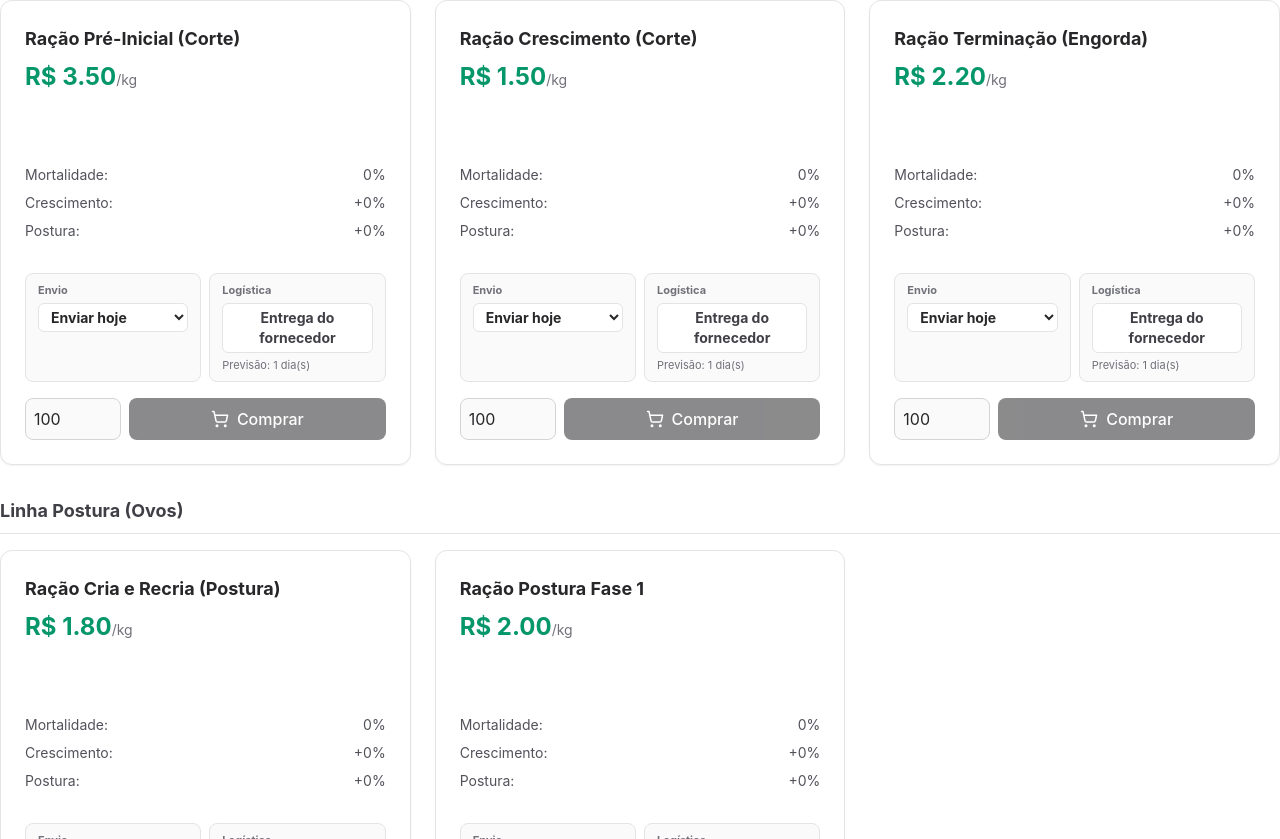
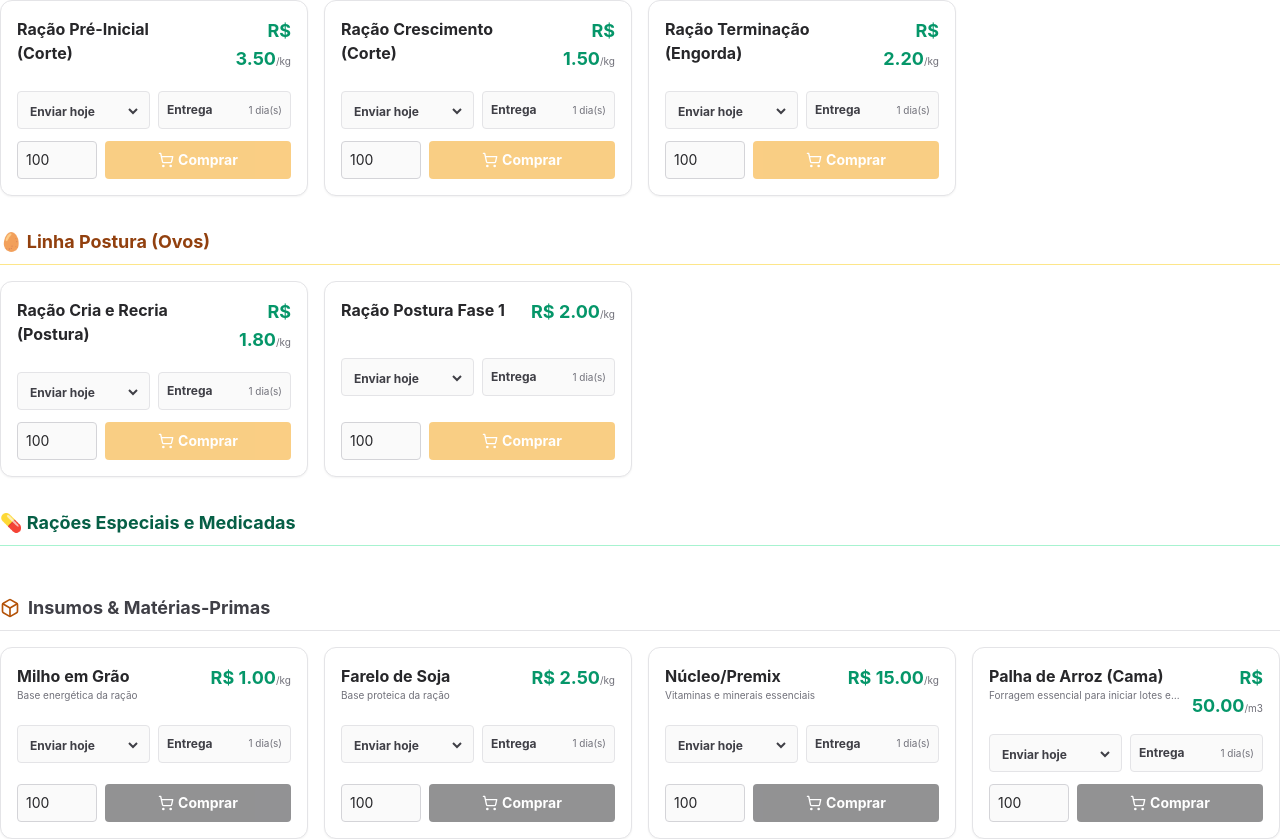
Before and after one commit to LucasAraldi-Dev/PoultrySimulator, a React (Vite) app: page /mercado in a window 1280 px wide. Shown: the part 761-1600 px from the top of the page. Built offline with nearby package versions, Linux system fonts and the light colour scheme.

Commit message:
fix: layout and UI improvements for facilities and market

```diff
--- a/src/components/BuyBarnModal.tsx
+++ b/src/components/BuyBarnModal.tsx
@@ -1,6 +1,6 @@
 import React, { useState, useEffect } from 'react';
 import { Modal } from './Modal';
-import { BARN_MODELS, EQUIPMENTS, VACCINES_AVAILABLE, CHICK_COST, LAYER_COST } from '../store/constants';
+import { BARN_MODELS, EQUIPMENTS, VACCINES_AVAILABLE, CHICK_COST, LAYER_LINEAGES } from '../store/constants';
 import { useGameStore } from '../store/useGameStore';
 import { Barn, Batch } from '../store/types';
 import { DollarSign, CheckCircle2, ChevronRight, Check } from 'lucide-react';
@@ -17,6 +17,7 @@ export function BuyBarnModal({ isOpen, onClose, modelId }: BuyBarnModalProps) {
   const [selectedEquipments, setSelectedEquipments] = useState<string[]>([]);
   const [animalCount, setAnimalCount] = useState<number>(0);
   const [selectedVaccines, setSelectedVaccines] = useState<string[]>([]);
+  const [selectedLineage, setSelectedLineage] = useState<string>('hisex_brown');
 
   useEffect(() => {
     if (isOpen && modelId) {
@@ -25,15 +26,21 @@ export function BuyBarnModal({ isOpen, onClose, modelId }: BuyBarnModalProps) {
       const model = BARN_MODELS[modelId];
       setAnimalCount(model?.baseCapacity || 0);
       setSelectedVaccines([]);
+      setSelectedLineage('hisex_brown');
     }
   }, [isOpen, modelId]);
 
   if (!modelId || !isOpen) return null;
 
   const model = BARN_MODELS[modelId];
-  const isPostura = model.id.includes('postura');
+  const isPostura = model.type ? model.type === 'POSTURA' : model.id.includes('postura');
 
   // Cálculos Step 1
+  const availableEquipments = Object.values(EQUIPMENTS).filter(eq => {
+    // Se quiser diferenciar equipamentos, podemos fazer isso aqui no futuro
+    return true;
+  });
+
   const equipmentCost = selectedEquipments.reduce((acc, eqId) => acc + (EQUIPMENTS[eqId]?.cost || 0), 0);
   const totalBarnCost = model.baseCost + equipmentCost;
 
@@ -42,7 +49,7 @@ export function BuyBarnModal({ isOpen, onClose, modelId }: BuyBarnModalProps) {
   const maxCapacity = model.baseCapacity + capacityBonus;
 
   // Cálculos Step 2
-  const baseAnimalCost = isPostura ? LAYER_COST : CHICK_COST;
+  const baseAnimalCost = isPostura ? LAYER_LINEAGES[selectedLineage].costPerBird : CHICK_COST;
   const animalCost = animalCount * baseAnimalCost;
   const vaccinesCost = selectedVaccines.reduce((acc, vacId) => acc + (VACCINES_AVAILABLE[vacId]?.costPerBird || 0), 0) * animalCount;
   const totalBatchCost = animalCost + vaccinesCost;
@@ -70,9 +77,10 @@ export function BuyBarnModal({ isOpen, onClose, modelId }: BuyBarnModalProps) {
         totalFeedConsumed: 0,
         mortalityCount: 0,
         activeDisease: null,
-        vaccineProtectionDays: selectedVaccines.length > 0 ? 30 : 0, // Simplificação
+        vaccineProtectionDays: selectedVaccines.length > 0 ? 30 : 0,
         hygieneLevel: 100,
         vaccines: selectedVaccines,
+        lineage: isPostura ? selectedLineage : undefined,
       };
     }
 
@@ -117,7 +125,7 @@ export function BuyBarnModal({ isOpen, onClose, modelId }: BuyBarnModalProps) {
           <p className="text-sm text-zinc-600">Etapa 1: Personalize seu galpão com equipamentos opcionais.</p>
 
           <div className="max-h-[300px] overflow-y-auto space-y-2 pr-2">
-            {Object.values(EQUIPMENTS).map(eq => {
+            {availableEquipments.map(eq => {
               const isSelected = selectedEquipments.includes(eq.id);
               return (
                 <div
@@ -158,6 +166,27 @@ export function BuyBarnModal({ isOpen, onClose, modelId }: BuyBarnModalProps) {
           <p className="text-sm text-zinc-600">Etapa 2: Defina o alojamento inicial do lote e vacinação.</p>
 
           <div className="bg-zinc-50 p-4 rounded-lg border border-zinc-200 space-y-4">
+            {isPostura && (
+              <div>
+                <label className="text-xs font-bold text-zinc-500 mb-2 block">Linhagem de Postura</label>
+                <div className="space-y-2">
+                  {Object.values(LAYER_LINEAGES).map(lineage => (
+                    <div
+                      key={lineage.id}
+                      onClick={() => setSelectedLineage(lineage.id)}
+                      className={`p-2 border rounded-lg cursor-pointer transition-colors ${selectedLineage === lineage.id ? 'border-blue-500 bg-blue-50' : 'border-zinc-200 bg-white'}`}
+                    >
+                      <div className="flex justify-between items-center">
+                        <span className="font-bold text-sm text-zinc-800">{lineage.name}</span>
+                        <span className="text-sm text-emerald-600 font-bold">R$ {lineage.costPerBird.toFixed(2)} / ave</span>
+                      </div>
+                      <p className="text-xs text-zinc-500 mt-1">{lineage.description}</p>
+                    </div>
+                  ))}
+                </div>
+              </div>
+            )}
+
             <div>
               <label className="text-xs font-bold text-zinc-500 mb-1 block">
                 Quantidade de Aves (Max: {maxCapacity})
@@ -186,7 +215,7 @@ export function BuyBarnModal({ isOpen, onClose, modelId }: BuyBarnModalProps) {
 
           <div>
             <h4 className="font-bold text-sm text-zinc-800 mb-2">Vacinas Opcionais</h4>
-            <div className="space-y-2">
+            <div className="space-y-2 max-h-[150px] overflow-y-auto pr-2">
               {Object.values(VACCINES_AVAILABLE).map(vac => {
                 const isSelected = selectedVaccines.includes(vac.id);
                 return (
@@ -226,7 +255,7 @@ export function BuyBarnModal({ isOpen, onClose, modelId }: BuyBarnModalProps) {
             </button>
           </div>
 
-          <button onClick={() => setStep(1)} className="text-sm text-blue-600 font-bold hover:underline">
+          <button onClick={() => setStep(1)} className="text-sm text-blue-600 font-bold hover:underline w-full text-center mt-2 block">
             Voltar para personalização
           </button>
         </div>
--- a/src/pages/MarketPage.tsx
+++ b/src/pages/MarketPage.tsx
@@ -295,8 +295,8 @@ export default function MarketPage() {
 
         {/* Ração para Corte */}
         <div className="mb-8">
-          <h3 className="text-lg font-bold text-zinc-700 mb-4 border-b border-zinc-200 pb-2">Linha Frango de Corte</h3>
-          <div className="grid grid-cols-1 md:grid-cols-2 lg:grid-cols-3 gap-6">
+          <h3 className="text-lg font-bold text-blue-800 mb-4 border-b border-blue-200 pb-2">🐔 Linha Frango de Corte</h3>
+          <div className="grid grid-cols-1 md:grid-cols-2 lg:grid-cols-3 xl:grid-cols-4 gap-4">
             {Object.values(FEEDS).filter(f => f.id.includes('broiler') || f.id.includes('basic') || f.id.includes('terminacao') || f.id === 'feed_premium').map(feed => (
               <FeedCard
                 key={feed.id}
@@ -318,8 +318,8 @@ export default function MarketPage() {
 
         {/* Ração para Postura */}
         <div className="mb-8">
-          <h3 className="text-lg font-bold text-zinc-700 mb-4 border-b border-zinc-200 pb-2">Linha Postura (Ovos)</h3>
-          <div className="grid grid-cols-1 md:grid-cols-2 lg:grid-cols-3 gap-6">
+          <h3 className="text-lg font-bold text-amber-800 mb-4 border-b border-amber-200 pb-2">🥚 Linha Postura (Ovos)</h3>
+          <div className="grid grid-cols-1 md:grid-cols-2 lg:grid-cols-3 xl:grid-cols-4 gap-4">
             {Object.values(FEEDS).filter(f => f.id.includes('layers')).map(feed => (
               <FeedCard
                 key={feed.id}
@@ -340,9 +340,9 @@ export default function MarketPage() {
         </div>
 
         {/* Rações Especiais */}
-        <div>
-          <h3 className="text-lg font-bold text-zinc-700 mb-4 border-b border-zinc-200 pb-2">Rações Especiais</h3>
-          <div className="grid grid-cols-1 md:grid-cols-2 lg:grid-cols-3 gap-6">
+        <div className="mb-8">
+          <h3 className="text-lg font-bold text-emerald-800 mb-4 border-b border-emerald-200 pb-2">💊 Rações Especiais e Medicadas</h3>
+          <div className="grid grid-cols-1 md:grid-cols-2 lg:grid-cols-3 xl:grid-cols-4 gap-4">
             {Object.values(FEEDS).filter(f => f.id.includes('medicada')).map(feed => (
               <FeedCard
                 key={feed.id}
@@ -368,7 +368,7 @@ export default function MarketPage() {
             <Box size={20} className="text-amber-700" />
             Insumos & Matérias-Primas
           </h3>
-          <div className="grid grid-cols-1 md:grid-cols-2 lg:grid-cols-3 gap-6">
+          <div className="grid grid-cols-1 md:grid-cols-2 lg:grid-cols-3 xl:grid-cols-4 gap-4">
             {Object.values(RAW_MATERIALS).map(mat => (
               <RawMaterialCard
                 key={mat.id}
@@ -405,41 +405,33 @@ function RawMaterialCard({ mat, marketPrices, feedAmounts, setFeedAmounts, handl
   const etaLabel = dispatchIn === 0 ? `${transitDays} dia(s)` : `${dispatchIn + transitDays} dia(s)`;
 
   return (
-    <div className={`relative bg-white p-6 rounded-xl shadow-sm border border-zinc-200 flex flex-col justify-between`}>
+    <div className={`relative bg-white p-4 rounded-xl shadow-sm border border-zinc-200 flex flex-col justify-between hover:shadow-md transition-shadow`}>
+      <div className="flex justify-between items-start mb-3">
         <div>
-        <h3 className="text-lg font-bold text-zinc-800 mb-1">{mat.name}</h3>
-        <p className="text-xs text-zinc-500 mb-3">{mat.description}</p>
-        <div className="flex items-center gap-2 mb-4">
-          <p className="text-2xl font-bold text-amber-600">R$ {currentCost.toFixed(2)}<span className="text-sm text-zinc-500 font-normal">/{mat.unit}</span></p>
+          <h3 className="font-bold text-zinc-800">{mat.name}</h3>
+          <p className="text-[10px] text-zinc-500 line-clamp-1">{mat.description}</p>
+        </div>
+        <div className="text-right">
+          <p className="text-lg font-bold text-emerald-600">R$ {currentCost.toFixed(2)}<span className="text-[10px] text-zinc-500 font-normal">/{mat.unit}</span></p>
         </div>
       </div>
 
-      <div className="mt-auto">
-        <div className="grid grid-cols-2 gap-2 mb-4">
-          <div className="bg-zinc-50 border border-zinc-200 rounded-lg px-3 py-2">
-            <p className="text-[11px] font-bold text-zinc-500">Envio</p>
+      <div className="grid grid-cols-2 gap-2 mb-3">
+        <div className="bg-zinc-50 border border-zinc-200 rounded px-2 py-1.5">
           <select
             value={pref.scheduledInDays}
             onChange={(e) => setDeliveryPrefs({ ...deliveryPrefs, [mat.id]: { ...pref, scheduledInDays: Number(e.target.value) } })}
-              className="w-full mt-1 bg-white border border-zinc-200 rounded-md px-2 py-1 text-sm font-bold text-zinc-800"
+            className="w-full bg-transparent text-xs font-bold text-zinc-700 focus:outline-none"
           >
             <option value={0}>Enviar hoje</option>
-              <option value={1}>Enviar em 1 dia</option>
-              <option value={2}>Enviar em 2 dias</option>
-              <option value={3}>Enviar em 3 dias</option>
+            <option value={1}>Em 1 dia</option>
+            <option value={2}>Em 2 dias</option>
+            <option value={3}>Em 3 dias</option>
           </select>
         </div>
-          <div className="bg-zinc-50 border border-zinc-200 rounded-lg px-3 py-2">
-            <p className="text-[11px] font-bold text-zinc-500">Logística</p>
-            <button
-              type="button"
-              onClick={() => setDeliveryPrefs({ ...deliveryPrefs, [mat.id]: { ...pref, useOwnTruck: !pref.useOwnTruck } })}
-              className={`w-full mt-1 px-2 py-1 rounded-md text-[11px] font-bold border transition-colors ${mode === 'CAMINHAO' ? 'bg-amber-100 text-amber-800 border-amber-200' : 'bg-white text-zinc-700 border-zinc-200'}`}
-              disabled={!hasFeedTruck}
-            >
-              {mode === 'CAMINHAO' ? 'Buscar' : 'Entrega'}
-            </button>
-            <p className="text-[10px] text-zinc-500 mt-1">Prev: {etaLabel}</p>
+        <div className="bg-zinc-50 border border-zinc-200 rounded px-2 py-1.5 flex items-center justify-between cursor-pointer" onClick={() => hasFeedTruck && setDeliveryPrefs({ ...deliveryPrefs, [mat.id]: { ...pref, useOwnTruck: !pref.useOwnTruck } })}>
+          <span className="text-xs font-bold text-zinc-700">{mode === 'CAMINHAO' ? 'Buscar' : 'Entrega'}</span>
+          <span className="text-[10px] text-zinc-500">{etaLabel}</span>
         </div>
       </div>
 
@@ -449,17 +441,15 @@ function RawMaterialCard({ mat, marketPrices, feedAmounts, setFeedAmounts, handl
           min="1"
           value={feedAmounts[mat.id] || 100}
           onChange={(e) => setFeedAmounts({...feedAmounts, [mat.id]: Number(e.target.value)})}
-            className="w-24 p-2 rounded-lg border border-zinc-300 bg-zinc-50 text-zinc-800 focus:outline-none focus:ring-2 focus:ring-amber-500"
+          className="w-20 p-2 rounded border border-zinc-300 bg-zinc-50 text-zinc-800 text-sm focus:outline-none focus:ring-1 focus:ring-amber-500"
         />
         <button
           onClick={() => handleBuyRawMaterial(mat.id)}
           disabled={money < ((feedAmounts[mat.id] || 100) * currentCost)}
-            className="flex-1 flex items-center justify-center gap-2 bg-zinc-900 hover:bg-zinc-800 text-white rounded-lg font-medium transition-colors disabled:opacity-50 disabled:cursor-not-allowed"
+          className="flex-1 flex items-center justify-center gap-1 bg-zinc-800 hover:bg-zinc-900 text-white rounded font-bold text-sm transition-colors disabled:opacity-50 disabled:cursor-not-allowed"
         >
-            <ShoppingCart size={18} />
-            Comprar
+          <ShoppingCart size={16} /> Comprar
         </button>
-        </div>
       </div>
     </div>
   );
@@ -486,91 +476,57 @@ function FeedCard({ feed, marketPrices, feedAmounts, setFeedAmounts, handleBuyFe
   const etaLabel = dispatchIn === 0 ? `${transitDays} dia(s)` : `${dispatchIn + transitDays} dia(s)`;
 
   return (
-    <div className={`relative bg-white p-6 rounded-xl shadow-sm border border-zinc-200 flex flex-col justify-between`}>
+    <div className={`relative bg-white p-4 rounded-xl shadow-sm border border-zinc-200 flex flex-col justify-between hover:shadow-md transition-shadow`}>
+      <div className="flex justify-between items-start mb-3">
         <div>
-        <h3 className="text-lg font-bold text-zinc-800 mb-2">{feed.name}</h3>
-        <div className="flex items-center gap-2 mb-2">
-          <p className="text-2xl font-bold text-emerald-600">R$ {currentCost.toFixed(2)}<span className="text-sm text-zinc-500 font-normal">/kg</span></p>
-          {marketPrices.feedModifier > 1.1 && <span className="text-xs bg-red-100 text-red-700 px-2 py-1 rounded font-bold">ALTA</span>}
-          {marketPrices.feedModifier < 0.9 && <span className="text-xs bg-emerald-100 text-emerald-700 px-2 py-1 rounded font-bold">BAIXA</span>}
+          <h3 className="font-bold text-zinc-800">{feed.name}</h3>
+          <p className="text-xs text-zinc-500 line-clamp-1">
+            {feed.bonus.growthModifier > 1 && `+${((feed.bonus.growthModifier - 1) * 100).toFixed(0)}% Crescimento `}
+            {feed.bonus.eggModifier > 1 && `+${((feed.bonus.eggModifier - 1) * 100).toFixed(0)}% Postura `}
+          </p>
+        </div>
+        <div className="text-right">
+          <p className="text-lg font-bold text-emerald-600">R$ {currentCost.toFixed(2)}<span className="text-[10px] text-zinc-500 font-normal">/kg</span></p>
+          <div className="flex gap-1 justify-end mt-1">
+            {marketPrices.feedModifier > 1.1 && <span className="text-[10px] bg-red-100 text-red-700 px-1.5 py-0.5 rounded font-bold">ALTA</span>}
+            {marketPrices.feedModifier < 0.9 && <span className="text-[10px] bg-emerald-100 text-emerald-700 px-1.5 py-0.5 rounded font-bold">BAIXA</span>}
+          </div>
+        </div>
       </div>
 
-        {/* Mini Gráfico */}
-        <div className="h-12 w-full mb-4 opacity-50">
-          <ResponsiveContainer width="100%" height="100%">
-            <LineChart data={chartData}>
-              <YAxis domain={['dataMin', 'dataMax']} hide />
-              <Line type="monotone" dataKey="price" stroke="#10b981" strokeWidth={2} dot={false} isAnimationActive={false} />
-            </LineChart>
-          </ResponsiveContainer>
-        </div>
-
-        <ul className="space-y-2 mb-6 text-sm text-zinc-600">
-          <li className="flex justify-between">
-            <span>Mortalidade:</span>
-            <span className={feed.bonus.mortalityModifier < 1 ? 'text-emerald-600 font-medium' : ''}>
-              {((1 - feed.bonus.mortalityModifier) * 100).toFixed(0)}%
-            </span>
-          </li>
-          <li className="flex justify-between">
-            <span>Crescimento:</span>
-            <span className={feed.bonus.growthModifier > 1 ? 'text-emerald-600 font-medium' : ''}>
-              +{((feed.bonus.growthModifier - 1) * 100).toFixed(0)}%
-            </span>
-          </li>
-          <li className="flex justify-between">
-            <span>Postura:</span>
-            <span className={feed.bonus.eggModifier > 1 ? 'text-emerald-600 font-medium' : ''}>
-              +{((feed.bonus.eggModifier - 1) * 100).toFixed(0)}%
-            </span>
-          </li>
-        </ul>
-      </div>
-
-      <div className="mt-2 grid grid-cols-2 gap-2">
-        <div className="bg-zinc-50 border border-zinc-200 rounded-lg px-3 py-2">
-          <p className="text-[11px] font-bold text-zinc-500">Envio</p>
+      <div className="grid grid-cols-2 gap-2 mb-3">
+        <div className="bg-zinc-50 border border-zinc-200 rounded px-2 py-1.5">
           <select
             value={pref.scheduledInDays}
             onChange={(e) => setDeliveryPrefs({ ...deliveryPrefs, [feed.id]: { ...pref, scheduledInDays: Number(e.target.value) } })}
-            className="w-full mt-1 bg-white border border-zinc-200 rounded-md px-2 py-1 text-sm font-bold text-zinc-800"
+            className="w-full bg-transparent text-xs font-bold text-zinc-700 focus:outline-none"
           >
             <option value={0}>Enviar hoje</option>
-            <option value={1}>Enviar em 1 dia</option>
-            <option value={2}>Enviar em 2 dias</option>
-            <option value={3}>Enviar em 3 dias</option>
+            <option value={1}>Em 1 dia</option>
+            <option value={2}>Em 2 dias</option>
+            <option value={3}>Em 3 dias</option>
           </select>
         </div>
-        <div className="bg-zinc-50 border border-zinc-200 rounded-lg px-3 py-2">
-          <p className="text-[11px] font-bold text-zinc-500">Logística</p>
-          <button
-            type="button"
-            onClick={() => setDeliveryPrefs({ ...deliveryPrefs, [feed.id]: { ...pref, useOwnTruck: !pref.useOwnTruck } })}
-            className={`w-full mt-1 px-2 py-1 rounded-md text-sm font-bold border transition-colors ${mode === 'CAMINHAO' ? 'bg-emerald-100 text-emerald-800 border-emerald-200' : 'bg-white text-zinc-700 border-zinc-200'}`}
-            disabled={!hasFeedTruck}
-            title={!hasFeedTruck ? 'Compre um Caminhão de Ração em Fábricas para habilitar retirada' : ''}
-          >
-            {mode === 'CAMINHAO' ? 'Buscar com caminhão' : 'Entrega do fornecedor'}
-          </button>
-          <p className="text-[11px] text-zinc-500 mt-1">Previsão: {etaLabel}</p>
+        <div className="bg-zinc-50 border border-zinc-200 rounded px-2 py-1.5 flex items-center justify-between cursor-pointer" onClick={() => hasFeedTruck && setDeliveryPrefs({ ...deliveryPrefs, [feed.id]: { ...pref, useOwnTruck: !pref.useOwnTruck } })}>
+          <span className="text-xs font-bold text-zinc-700">{mode === 'CAMINHAO' ? 'Buscar' : 'Entrega'}</span>
+          <span className="text-[10px] text-zinc-500">{etaLabel}</span>
         </div>
       </div>
 
-      <div className="flex gap-2 mt-4">
+      <div className="flex gap-2">
         <input
           type="number"
           min="1"
           value={feedAmounts[feed.id] || 100}
           onChange={(e) => setFeedAmounts({...feedAmounts, [feed.id]: Number(e.target.value)})}
-          className="w-24 p-2 rounded-lg border border-zinc-300 bg-zinc-50 text-zinc-800 focus:outline-none focus:ring-2 focus:ring-emerald-500"
+          className="w-20 p-2 rounded border border-zinc-300 bg-zinc-50 text-zinc-800 text-sm focus:outline-none focus:ring-1 focus:ring-amber-500"
         />
         <button
           onClick={() => handleBuyFeed(feed.id)}
           disabled={money < ((feedAmounts[feed.id] || 100) * currentCost)}
-          className="flex-1 flex items-center justify-center gap-2 bg-zinc-900 hover:bg-zinc-800 text-white rounded-lg font-medium transition-colors disabled:opacity-50 disabled:cursor-not-allowed"
+          className="flex-1 flex items-center justify-center gap-1 bg-amber-500 hover:bg-amber-600 text-white rounded font-bold text-sm transition-colors disabled:opacity-50 disabled:cursor-not-allowed"
         >
-          <ShoppingCart size={18} />
-          Comprar
+          <ShoppingCart size={16} /> Comprar
         </button>
       </div>
     </div>
--- a/src/store/types.ts
+++ b/src/store/types.ts
@@ -4,6 +4,7 @@ export type BarnSize = 'PEQUENO' | 'MEDIO' | 'GRANDE';
 export interface BarnModel {
   id: string;
   name: string;
+  type?: 'POSTURA' | 'CORTE';
   size: BarnSize;
   baseCapacity: number;
   baseCost: number;
@@ -64,6 +65,7 @@ export interface Batch {
   vaccineProtectionDays: number; // Dias restantes de proteção da vacina (geral)
   hygieneLevel: number; // Nível de higiene do lote (0-100)
   vaccines?: string[]; // IDs das vacinas aplicadas no lote
+  lineage?: string; // ID da linhagem (para postura)
 }
 
 export interface Disease {
--- a/src/store/useGameStore.ts
+++ b/src/store/useGameStore.ts
@@ -1886,7 +1886,7 @@ export const useGameStore = create<GameState>()(
         case 'frigorifico':
           return state.hasSlaughterhouse;
         case 'pesquisador':
-          return Object.values(state.researches).some(r => r.current_level >= 5);
+          return Object.values(state.researches).some((r: any) => r.level >= 5);
         case 'veterano':
           return state.level >= 10;
         default:
```
Also changed, not shown: src/components/Modal.tsx (+21 -11 lines), src/pages/FacilitiesPage.tsx (+45 -10 lines), src/store/constants.ts (+14 -7 lines). Lines whose indentation alone changed are shown as unchanged.
